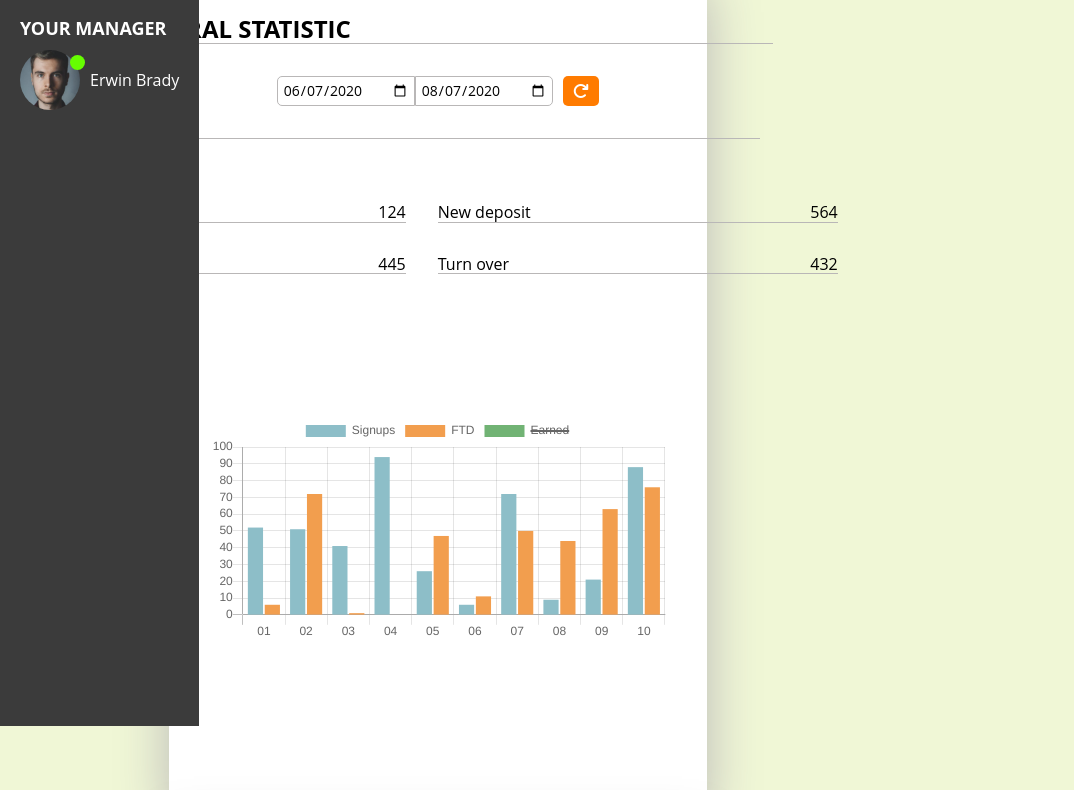
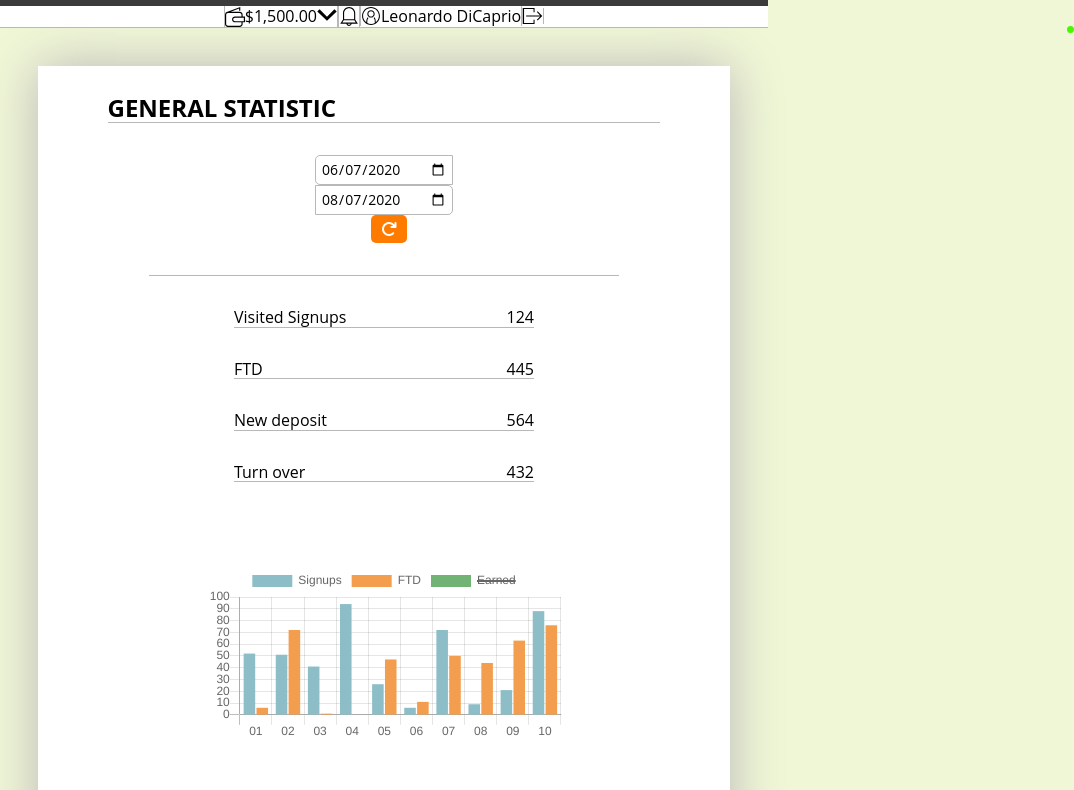
Before and after one commit to MaciekLubocki/Dashboard, a website: page src/index.html in a window 768 px wide. Shown: the part 74-864 px from the top of the page, 1074 px wide, since content can reach past the window. Drawn offline with nearby package versions, Linux system fonts and the light colour scheme; files that its build step writes are made by us from their sources.

Commit message:
source references updated

```diff
--- a/src/index.html
+++ b/src/index.html
@@ -4,7 +4,7 @@
 <head>
   <meta charset="UTF-8">
   <meta name="viewport" content="width=device-width, initial-scale=1.0">
-    <link rel="stylesheet" href="/css/style.css">
+  <link rel="stylesheet" href="css/style.css">
   <link href="https://fonts.googleapis.com/css2?family=Dancing+Script&display=swap" rel="stylesheet">
   <script src="https://kit.fontawesome.com/7c8fc060e2.js" crossorigin="anonymous"></script>
 
@@ -12,45 +12,27 @@
 </head>
 
 <body>
-
-<!--navigation_bar-->
-<nav></nav>
   <!--fixed sidebard-->
-
   <div class="sidebar-container a13">
-
     <div class="logo a13 ">
       <h1>Just do it</h1>
       <i class="fas fa-bars fa-2x"></i>
-
     </div>
-
-
     <ul class="sidebar none a13">
-
-<li class="sidebar-elements a13"><a href="#"><img src="/images/general.svg" alt="general">General</a></li>
-
-<li class="sidebar-elements a13"><a href="#"><img src="/images/details.svg" alt="details">Details</a></li>
-
-<li class="sidebar-elements"><a href="#"><img src="/images/linkz.svg" alt="links">Links</a></li>
-
-<li class="sidebar-elements"><a href="#"><img src="/images/banners.svg" alt="banners">Banners</a></li>
-
-<li class="sidebar-elements"><a href="#"><img src="/images/personaldata.svg" alt="personaldata">Personal data</a></li>
-
-<li class="sidebar-elements"><a href="#"><img src="/images/payout.svg" alt="payout">Payout</a></li>
-
-<li class="sidebar-elements"><a href="#"><img src="/images/postback.svg" alt="postback">Postback</a></li>
-
-
+      <li class="sidebar-elements a13"><a href="#"><img src="images/general.svg" alt="general">General</a></li>
+      <li class="sidebar-elements a13"><a href="#"><img src="images/details.svg" alt="details">Details</a></li>
+      <li class="sidebar-elements"><a href="#"><img src="images/linkz.svg" alt="links">Links</a></li>
+      <li class="sidebar-elements"><a href="#"><img src="images/banners.svg" alt="banners">Banners</a></li>
+      <li class="sidebar-elements"><a href="#"><img src="images/personaldata.svg" alt="personaldata">Personal data</a>
+      </li>
+      <li class="sidebar-elements"><a href="#"><img src="images/payout.svg" alt="payout">Payout</a></li>
+      <li class="sidebar-elements"><a href="#"><img src="images/postback.svg" alt="postback">Postback</a></li>
     </ul>
-
     <div class="manager a13">
-
       <h1>YOUR MANAGER</h1>
       <div class="pseudo-circle">
         <div class="side-picture img-s-2">
-<img src="/images/manager2.jpg" alt="manager">
+          <img src="images/manager2.jpg" alt="manager">
           <p>Erwin Brady</p>
         </div>
       </div>
@@ -60,17 +42,18 @@
   <!--top-nav-->
   <div class="navigation a13">
     <div class="img a13">
-    <a href="#"><img src="/images/wallet.svg" alt=""><span>$1,500.00</span> <img src="/images/arrow-down-small.svg" alt="wallet"></a>
+      <a href="#"><img src="images/wallet.svg" alt=""><span>$1,500.00</span> <img src="images/arrow-down-small.svg"
+          alt="wallet"></a>
 
     </div>
     <div class="img img-s a13">
-    <a href="#"><img src="/images/notification.svg" alt="notification"></a>
+      <a href="#"><img src="images/notification.svg" alt="notification"></a>
     </div>
     <div class="img a13">
-<a href="#"><img src="/images/profile.svg" alt="profile"><span>Leonardo DiCaprio</span></a>
+      <a href="#"><img src="images/profile.svg" alt="profile"><span>Leonardo DiCaprio</span></a>
     </div>
     <div class="img a13">
-<a href="#"><img src="/images/quit.svg" alt="exit"></a>
+      <a href="#"><img src="images/quit.svg" alt="exit"></a>
     </div>
   </div>
 
@@ -82,7 +65,7 @@
           <h2 class="section-title a13">GENERAL STATISTIC</h2>
         </div>
         <div class="data a13">
-          <div class = "form-data a13">
+          <div class="form-data a13">
             <input class="input1" type="date" value="2020-06-07">
             <input class="input2" type="date" value="2020-08-07">
             <button class="btn"><i class="fas fa-redo"></i></button>
@@ -106,21 +89,24 @@
     </div>
 
     <!-- 2nd splash -->
-
-
     <!--page content-->
     <div class="container-content-2 a13">
       <div class="section-general-statistic a13">
         <div class="line-opaq">
           <h2 class="section-title a13">LINKS</h2>
-        </div>            <button class="btn button-new">+add new</button>
+        </div> <button class="btn button-new">+add new</button>
         <ul class="list">
-              <li class="line"><span>Matt Nae</span><span><a class = "link" href="https://www.mattnae.com">https://www.mattnae.com/</a></span><span><a href="#"><img class="linkz" src="/images/links.svg" alt="links"></a><a href="#"><img class="trash" src="/images/trash.svg" alt="trash"></a></span></li>
-              <li class="line"><span>MakuBot AI</span><span><a class = "link" href="https://www.lubocki.com">https://www.mattnae.com/</a></span><span><a href="#"><img class="linkz" src="/images/links.svg" alt="links"></a><a href="#"><img class="trash" src="/images/trash.svg" alt="trash"></a></span></li>
+          <li class="line"><span>Matt Nae</span><span><a class="link"
+                href="https://www.mattnae.com">https://www.mattnae.com/</a></span><span><a href="#"><img class="linkz"
+                  src="images/links.svg" alt="links"></a><a href="#"><img class="trash" src="images/trash.svg"
+                  alt="trash"></a></span></li>
+          <li class="line"><span>MakuBot AI</span><span><a class="link"
+                href="https://www.lubocki.com">https://www.mattnae.com/</a></span><span><a href="#"><img class="linkz"
+                  src="images/links.svg" alt="links"></a><a href="#"><img class="trash" src="images/trash.svg"
+                  alt="trash"></a></span></li>
 
         </ul>
         <button class="btn button-new">+add new</button>
-          </div>
       </div>
     </div>
   </div>
@@ -128,6 +114,7 @@
   <!--footer-->
   <footer></footer>
   <script src="https://cdnjs.cloudflare.com/ajax/libs/Chart.js/2.4.0/Chart.min.js"></script>
-<script src="/js/script.js"></script>
+  <script src="js/script.js"></script>
 </body>
+
 </html>
--- a/src/js/script.js
+++ b/src/js/script.js
@@ -1,6 +1,6 @@
 /* Chart section*/
 var ctx = document.getElementById('myChart').getContext('2d');
-var chart = new Chart(ctx, {
+new Chart(ctx, {
   // 1
   type: 'bar',
   data: {
--- a/src/sass/_layout.scss
+++ b/src/sass/_layout.scss
@@ -486,7 +486,6 @@ a:active {
   justify-content: center;
 }
 
-
 .list span {
   display: flex;
   // align-items: flex-start;
@@ -495,18 +494,19 @@ a:active {
 
 /*media query*/
 
-@media(max-width: 767px) {
+@media(max-width: 730px) {
   .sidebar-container {
     display: flex;
     flex-direction: row;
     position: relative;
     justify-content: center !important;
+    align-items: center;
     height: auto;
-    width: 100vw;
+    width: auto;
   }
 
   .navigation {
-    width: auto;
+    width: 100vw;
     justify-content: center !important;
     align-items: center;
     text-align: center;
@@ -563,7 +563,6 @@ a:active {
       margin: 0;
       padding: 0;
     }
-
   }
 
   .sidebar {
@@ -573,7 +572,6 @@ a:active {
   .logo {
     align-items: baseline;
   }
-
 
   .section-links {
     text-align: left;
@@ -609,7 +607,144 @@ a:active {
     width: 20%;
     padding: 0px;
     margin: 0px;
+  }
 
+  .table-cell,
+  .line {
+    width: 300px;
+  }
+
+  .container-content-2 {
+    width: 90% !important;
+    display: flex !important;
+    text-align: center !important;
+    justify-content: center !important;
+    align-items: center !important;
+    margin: 5% 5% 0% 3% !important;
+  }
+
+  .list {
+    display: flex;
+    flex-direction: column;
+    font-size: 10px;
+  }
+
+  .line span {
+    margin: 2px;
+    padding: 0px;
+  }
+}
+
+@media screen and (max-width: 991px) and (min-width: 731px) {
+  .sidebar-container {
+    display: flex;
+    flex-direction: row;
+    position: relative;
+    justify-content: center !important;
+    height: auto;
+    width: 100vw;
+  }
+
+  .navigation {
+    width: auto;
+    justify-content: center !important;
+    align-items: center;
+    text-align: center;
+    position: relative;
+  }
+
+  .container-content {
+    width: 90% !important;
+    display: flex !important;
+    text-align: center !important;
+    justify-content: center !important;
+    align-items: center !important;
+    margin: 5% 5% 0% 5% !important;
+  }
+
+  .section-general-statistic {
+    display: flex;
+    text-align: center !important;
+    justify-content: center !important;
+    align-items: center !important;
+    width: 80% !important;
+  }
+
+  .line-opaq {
+    width: 100%;
+  }
+
+  .section-title {
+    display: flex;
+    align-self: center;
+    padding: 0px;
+    margin: 0px;
+  }
+
+  .form-data {
+    display: flex;
+    flex-direction: column !important;
+    justify-content: center;
+    align-items: center;
+
+  }
+
+  .manager {
+    display: none;
+  }
+
+  .img {
+    margin: 0;
+    padding: 0;
+
+    span {
+      margin: 0;
+      padding: 0;
+    }
+  }
+
+  .sidebar {
+    height: 100vh;
+  }
+
+  .logo {
+    align-items: baseline;
+  }
+
+  .section-links {
+    text-align: left;
+
+    .list {
+      margin-left: 0;
+    }
+  }
+
+  .line {
+    text-align: left;
+  }
+
+  .chart {
+    margin-top: 4rem;
+    width: 45vh;
+    height: 20vw;
+  }
+
+  .table {
+    display: flex;
+    flex-direction: column;
+    width: 50%;
+    padding: 0px;
+    margin: 0px;
+  }
+
+  .box {
+    display: flex;
+    flex-direction: column;
+    justify-content: center;
+    align-items: center;
+    width: 20%;
+    padding: 0px;
+    margin: 0px;
   }
 
   .table-cell,
@@ -624,7 +759,6 @@ a:active {
     justify-content: center !important;
     align-items: center !important;
     margin: 5% 5% 0% 5% !important;
-
   }
 
   .list {
@@ -639,15 +773,139 @@ a:active {
   }
 }
 
+@media screen and (max-width: 1200px) and (min-width: 641px) {
+  .sidebar-container {
+    display: flex;
+    flex-direction: row;
+    position: relative;
+    justify-content: center !important;
+    height: auto;
+    width: 100vw;
+  }
 
-@media(min-width: 992px) {
-  .user-bar {
-    justify-content: flex-start;
+  .navigation {
+    width: auto;
+    justify-content: center !important;
+    align-items: center;
+    text-align: center;
+    position: relative;
+  }
+
+  .container-content {
+    width: 90% !important;
+    display: flex !important;
+    text-align: center !important;
+    justify-content: center !important;
+    align-items: center !important;
+    margin: 5% 5% 0% 5% !important;
+  }
+
+  .section-general-statistic {
+    display: flex;
+    text-align: center !important;
+    justify-content: center !important;
+    align-items: center !important;
+    width: 80% !important;
+  }
+
+  .line-opaq {
+    width: 100%;
+  }
+
+  .section-title {
+    display: flex;
+    align-self: center;
+    padding: 0px;
+    margin: 0px;
+  }
+
+  .form-data {
+    display: flex;
+    flex-direction: column !important;
+    justify-content: center;
+    align-items: center;
+  }
+
+  .manager {
+    display: none;
+  }
+
+  .img {
+    margin: 0;
+    padding: 0;
+
+    span {
+      margin: 0;
+      padding: 0;
+    }
+  }
+
+  .sidebar {
+    height: 100vh;
+  }
+
+  .logo {
+    align-items: baseline;
+  }
+
+  .section-links {
+    text-align: left;
+
+    .list {
+      margin-left: 0;
+    }
+  }
+
+  .line {
+    text-align: left;
+  }
+
+  .chart {
+    margin-top: 4rem;
+    width: 45vh;
+    height: 20vw;
+  }
+
+  .table {
+    display: flex;
+    flex-direction: column;
+    width: 50%;
+    padding: 0px;
+    margin: 0px;
+  }
+
+  .box {
+    display: flex;
+    flex-direction: column;
+    justify-content: center;
+    align-items: center;
+    width: 20%;
+    padding: 0px;
+    margin: 0px;
+  }
+
+  .table-cell,
+  .line {
+    width: 300px;
+  }
+
+  .container-content-2 {
+    width: 90% !important;
+    display: flex !important;
+    text-align: center !important;
+    justify-content: center !important;
+    align-items: center !important;
+    margin: 5% 5% 0% 1% !important;
+  }
+
+  .list {
+    display: flex;
+    flex-direction: column;
+    font-size: 10px;
+  }
+
+  .line span {
+    margin: 2px;
+    padding: 0px;
   }
 }
-
-@media(min-width: 1200px) {
-  .user-bar {
-    justify-content: flex-end;
-  }
-}
```
Also changed, not shown: dist/index.html. Lines whose indentation alone changed are shown as unchanged.
